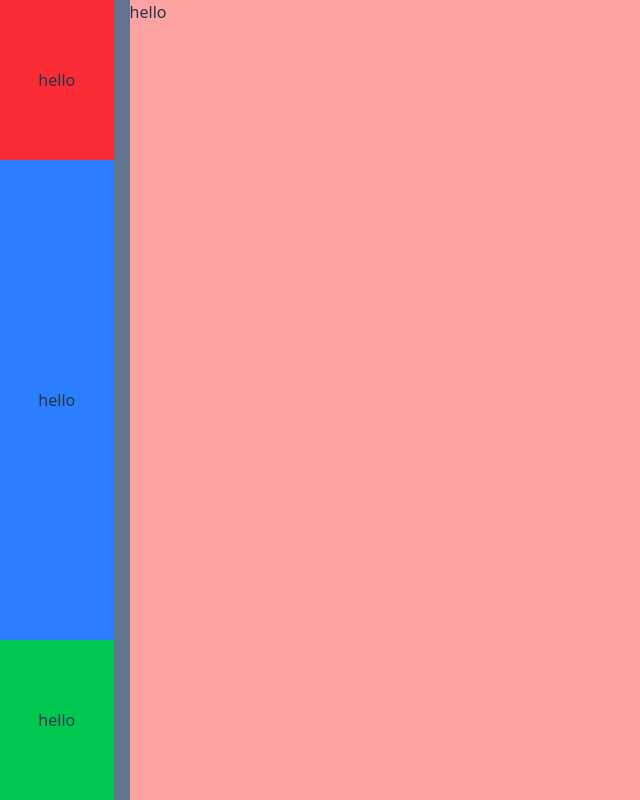
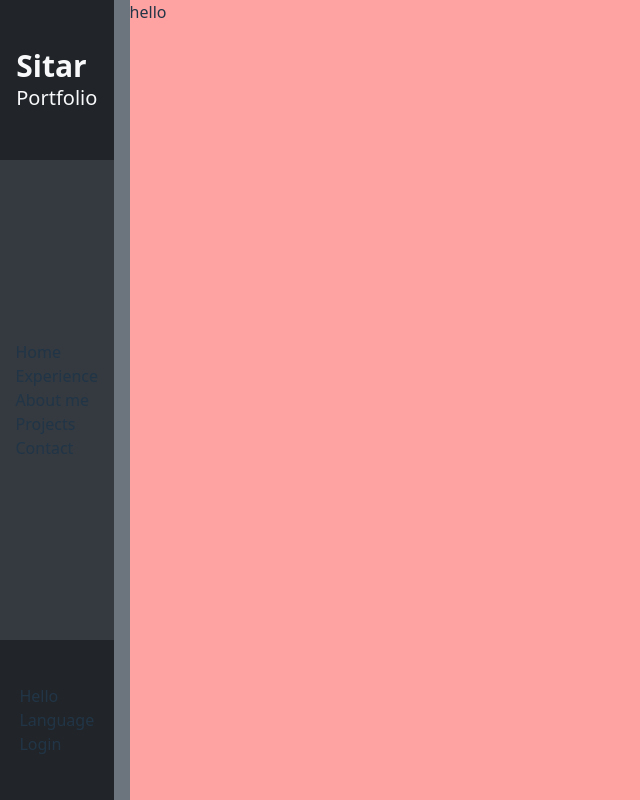
Before and after one commit to daniel-sitar/Portfolio, a Vue app in the folder portfolio/: page / in a window 1280 px wide. Shown: the whole page, without its empty margins (0-640 px from the left). Built offline with nearby package versions, Linux system fonts and the light colour scheme.

Commit message:
add aligngment + text

```diff
--- a/portfolio/src/Views/HomeView.vue
+++ b/portfolio/src/Views/HomeView.vue
@@ -1,21 +1,36 @@
 <template>
     <div class="home">
-        <div class="bg-slate-500 h-screen w-screen grid grid-cols-10 grid-rows-10 gap-4">
+        <div class="bg-obsidian-600 h-screen w-screen grid grid-cols-10 grid-rows-10 gap-4">
             <div class="col-span-1 row-span-10 bg-dark-400">
-                <div class="h-full bg-purple-900 grid grid-cols-3 grid-rows-5">
-                    <div class="col-span-3 row-span-1 bg-red-500 items-center">
-                        <div class="flex items-center justify-center justify-items-center h-full">
-                            <p>hello</p>
+                <div class="h-full bg-obsidian-900 grid grid-cols-3 grid-rows-5">
+                    <div class="col-span-3 row-span-1 bg-obsidian-900  items-center">
+                        <div class="flex items-center justify-center justify-items-center flex-col h-full">
+                            <div class="flex items-start justify-center justify-items-center flex-col">
+                                <h3 class="text-3xl font-bold text-obsidian-100">Sitar</h3>
+                                <h4 class="text-xl font-regular text-obsidian-100">Portfolio</h4>
+                            </div>
                         </div>
                     </div>
-                    <div class="col-span-3 row-span-3 bg-blue-500">
+                    <div class="col-span-3 row-span-3 bg-obsidian-800">
                         <div class="flex items-center justify-center justify-items-center h-full">
-                            <p>hello</p>
+                            <ul>
+                                <li>Home</li>
+                                <li>Experience</li>
+                                <li>About me</li>
+                                <li>Projects</li>
+                                <li>Contact</li>
+                            </ul>
                         </div>
                     </div>
-                    <div class="col-span-3 row-span-1 bg-green-500">
-                        <div class="flex items-center justify-center justify-items-center h-full">
-                            <p>hello</p>
+                    <div class="col-span-3 row-span-1 bg-obsidian-900">
+                        <div class="flex items-center justify-center justify-items-center flex-col h-full">
+                            <div class="flex items-start justify-center justify-items-center flex-col">
+                                <ul>
+                                    <li>Hello</li>
+                                    <li>Language</li>
+                                    <li>Login</li>
+                                </ul>
+                            </div>
                         </div>
                     </div>
                 </div>
--- a/portfolio/src/style.css
+++ b/portfolio/src/style.css
@@ -5,8 +5,7 @@
   font-weight: 400;
 
   color-scheme: light dark;
-  color: rgba(255, 255, 255, 0.87);
-  background-color: #242424;
+  color: #F8F9FA;
 
   font-synthesis: none;
   text-rendering: optimizeLegibility;
@@ -25,3 +24,14 @@
     background-color: #f9f9f9;
   }
 }
+@theme {
+  --color-obsidian-900: #212529;
+  --color-obsidian-800: #343A40;
+  --color-obsidian-700: #41474E;
+  --color-obsidian-600: #6C757D;
+  --color-obsidian-500: #ADB5BD;
+  --color-obsidian-400: #CED4DA;
+  --color-obsidian-300: #DEE2E6;
+  --color-obsidian-200: #E9ECEF;
+  --color-obsidian-100: #F8F9FA;
+}
```
